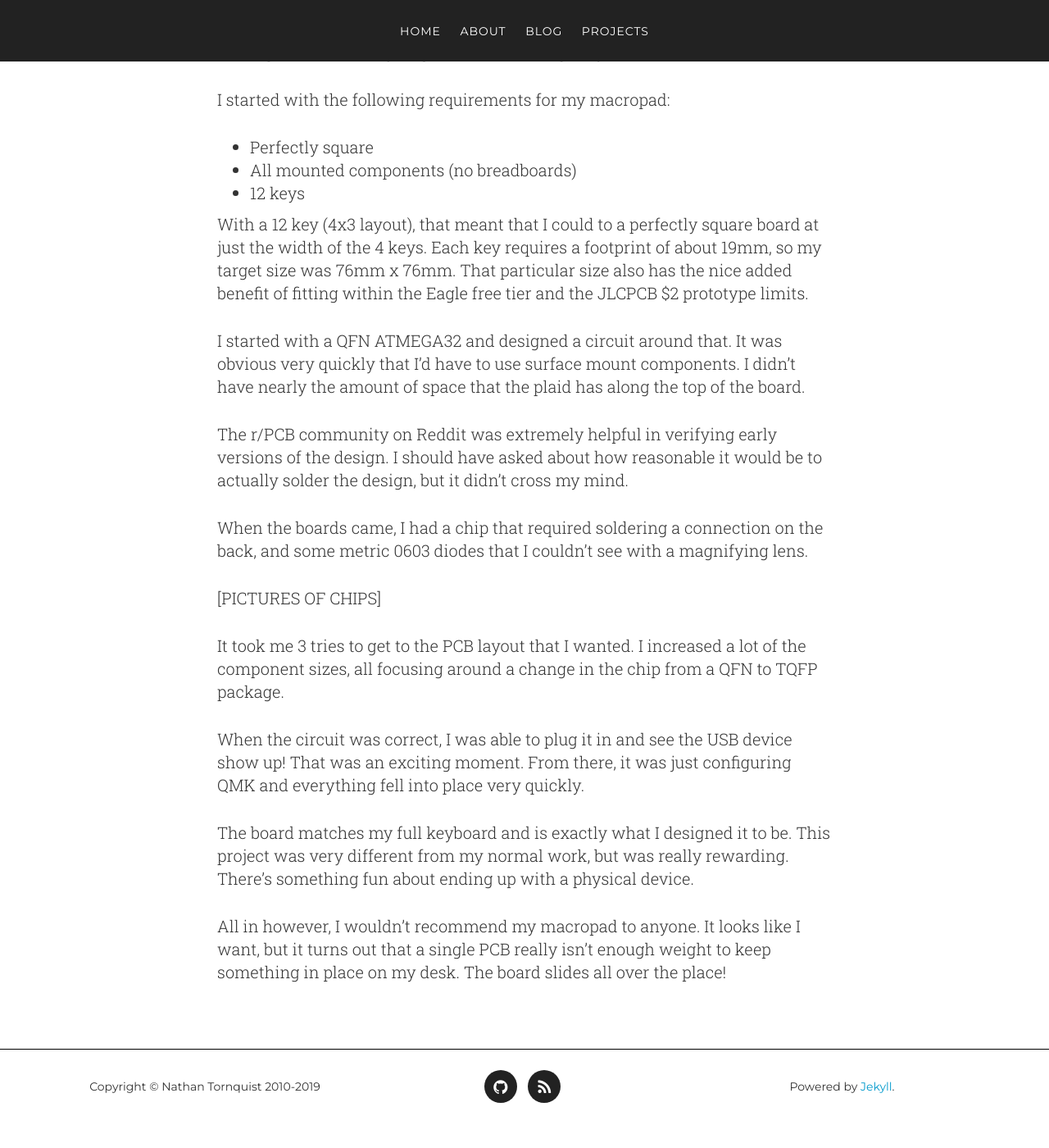
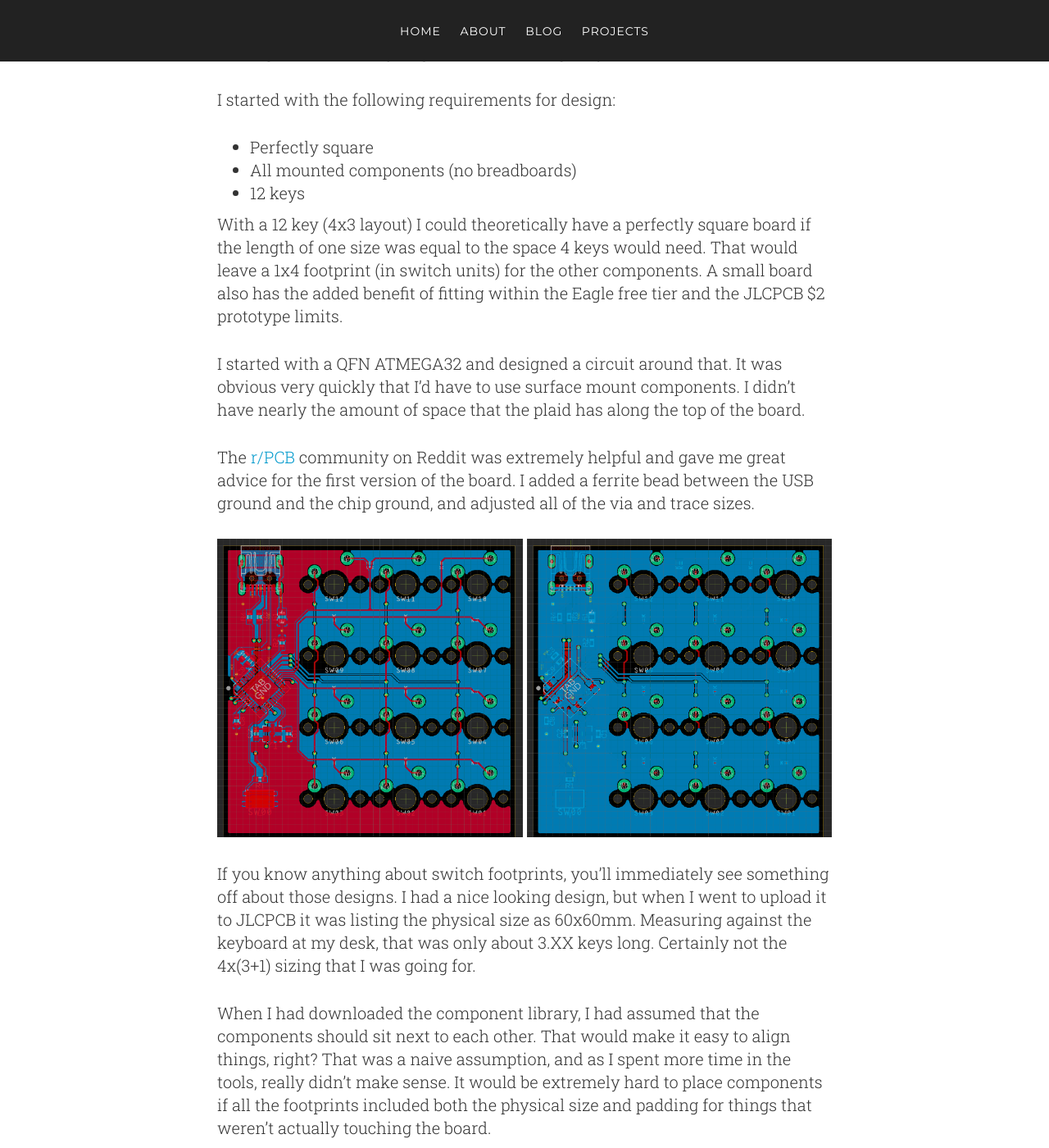
Before and after one commit to Tornquist/tornquist.github.io, a Jekyll site: the page built from _posts/2019-07-03-macropad.md, in a window 1280 px wide and 1400 px high, scrolled down 719 px. Shown: the whole window at 82% size. Built offline with Jekyll 4.4.1, drawn with Linux system fonts in a browser that asks for light colours; some web fonts are replaced; before the commit the page ends 2089 px from its top, so only the background shows below that; some of the changed text lies outside the part shown.

Commit message:
Add more information about first revision and board specifications

```diff
--- /dev/null
+++ b/_includes/galleries/2019-07-03-macropad-pcb-review.html
@@ -0,0 +1,37 @@
+<div class="photoset-grid" style="visibility: hidden;">
+    <img src="/assets/2019/07/macropad-pcb-review-top.png">
+    <img src="/assets/2019/07/macropad-pcb-review-bottom.png">
+</div>
+
+<script>
+    $('.photoset-grid').photosetGrid({
+        layout: '21',
+        width: '100%',
+        gutter: '5px',
+        highresLinks: true,
+        lowresWidth: 300,
+        rel: 'gallery-01',
+        borderActive: false,
+        borderWidth: '3px',
+        borderColor: '#000000',
+        borderRadius: '3px',
+        borderRemoveDouble: false,
+
+        onInit: function() {},
+        onComplete: function() {
+
+            $('.photoset-grid').css({
+                'visibility': 'visible'
+            });
+
+            $('.photoset-grid').attr('style', '');
+
+            $('.photoset-grid a').colorbox({
+                photo: true,
+                scalePhotos: true,
+                maxHeight: '90%',
+                maxWidth: '90%'
+            });
+        }
+    });
+</script>
--- /dev/null
+++ b/_includes/galleries/2019-07-03-macropad-v1.html
@@ -0,0 +1,36 @@
+<div class="photoset-grid" style="visibility: hidden;">
+    <img src="/assets/2019/07/macropad-v1.jpg">
+</div>
+
+<script>
+    $('.photoset-grid').photosetGrid({
+        layout: '11',
+        width: '100%',
+        gutter: '5px',
+        highresLinks: true,
+        lowresWidth: 300,
+        rel: 'gallery-01',
+        borderActive: false,
+        borderWidth: '3px',
+        borderColor: '#000000',
+        borderRadius: '3px',
+        borderRemoveDouble: false,
+
+        onInit: function() {},
+        onComplete: function() {
+
+            $('.photoset-grid').css({
+                'visibility': 'visible'
+            });
+
+            $('.photoset-grid').attr('style', '');
+
+            $('.photoset-grid a').colorbox({
+                photo: true,
+                scalePhotos: true,
+                maxHeight: '90%',
+                maxWidth: '90%'
+            });
+        }
+    });
+</script>
--- a/_posts/2019-07-03-macropad.md
+++ b/_posts/2019-07-03-macropad.md
@@ -11,8 +11,7 @@ custom_js:
 - colorbox
 ---
 
-A few months back I saw the [RoMac](https://www.reddit.com/r/MechanicalKeyboards/comments/b74x8n/ic_the_romac_a_plaid_inspired_12key_macropad/)
-and [Plaid](https://github.com/hsgw/plaid) (resp) keyboards on Reddit.
+A few months back I saw the [RoMac][0] and [Plaid][1] (resp) keyboards on Reddit.
 
 {% include /galleries/2019-07-03-macropad-reference.html %}
 
@@ -20,24 +19,45 @@ I'm a big fan of the exposed design and I've been missing a numberpad on my
 S65-X. Due to a misunderstanding I missed the ordering window and took that as a
 sign that I should just go ahead and design my own!
 
-I started with the following requirements for my macropad:
+I started with the following requirements for design:
 
 * Perfectly square
 * All mounted components (no breadboards)
 * 12 keys
 
-With a 12 key (4x3 layout), that meant that I could to a perfectly square board
-at just the width of the 4 keys. Each key requires a footprint of about 19mm, so
-my target size was 76mm x 76mm. That particular size also has the nice added
-benefit of fitting within the Eagle free tier and the JLCPCB $2 prototype limits.
+With a 12 key (4x3 layout) I could theoretically have a perfectly square board if
+the length of one size was equal to the space 4 keys would need. That would leave
+a 1x4 footprint (in switch units) for the other components. A small board also has
+the added benefit of fitting within the Eagle free tier and the JLCPCB $2 prototype
+limits.
 
 I started with a QFN ATMEGA32 and designed a circuit around that. It was obvious
 very quickly that I'd have to use surface mount components. I didn't have nearly
 the amount of space that the plaid has along the top of the board.
 
-The r/PCB community on Reddit was extremely helpful in verifying early versions
-of the design. I should have asked about how reasonable it would be to actually
-solder the design, but it didn't cross my mind.
+The [r/PCB][2] community on Reddit was extremely helpful and gave me great advice
+for the first version of the board. I added a ferrite bead between the USB ground
+and the chip ground, and adjusted all of the via and trace sizes.
+
+{% include /galleries/2019-07-03-macropad-pcb-review.html %}
+
+If you know anything about switch footprints, you'll immediately see something
+off about those designs. I had a nice looking design, but when I went to upload
+it to JLCPCB it was listing the physical size as 60x60mm. Measuring against the
+keyboard at my desk, that was only about 3.XX keys long. Certainly not the 4x(3+1)
+sizing that I was going for.
+
+When I had downloaded the component library, I had assumed that the components
+should sit next to each other. That would make it easy to align things, right?
+That was a naive assumption, and as I spent more time in the tools, really didn't
+make sense. It would be extremely hard to place components if all the footprints
+included both the physical size and padding for things that weren't actually
+touching the board.
+
+After redesigning the boards again in my giant 76mm x 76mm space, I ended up with
+the following design, which I sent off to be printed.
+
+{% include /galleries/2019-07-03-macropad-v1.html %}
 
 When the boards came, I had a chip that required soldering a connection on the back,
 and some metric 0603 diodes that I couldn't see with a magnifying lens.
@@ -59,3 +79,7 @@ something fun about ending up with a physical device.
 All in however, I wouldn't recommend my macropad to anyone. It looks like I want,
 but it turns out that a single PCB really isn't enough weight to keep something in
 place on my desk. The board slides all over the place!
+
+[0]: https://www.reddit.com/r/MechanicalKeyboards/comments/b74x8n/ic_the_romac_a_plaid_inspired_12key_macropad/
+[1]: https://github.com/hsgw/plaid
+[2]: https://www.reddit.com/r/PCB
```
Also changed, not shown: assets/2019/07/macropad-pcb-review-bottom.png (added), assets/2019/07/macropad-pcb-review-top.png (added), assets/2019/07/macropad-v1.jpg (added).
